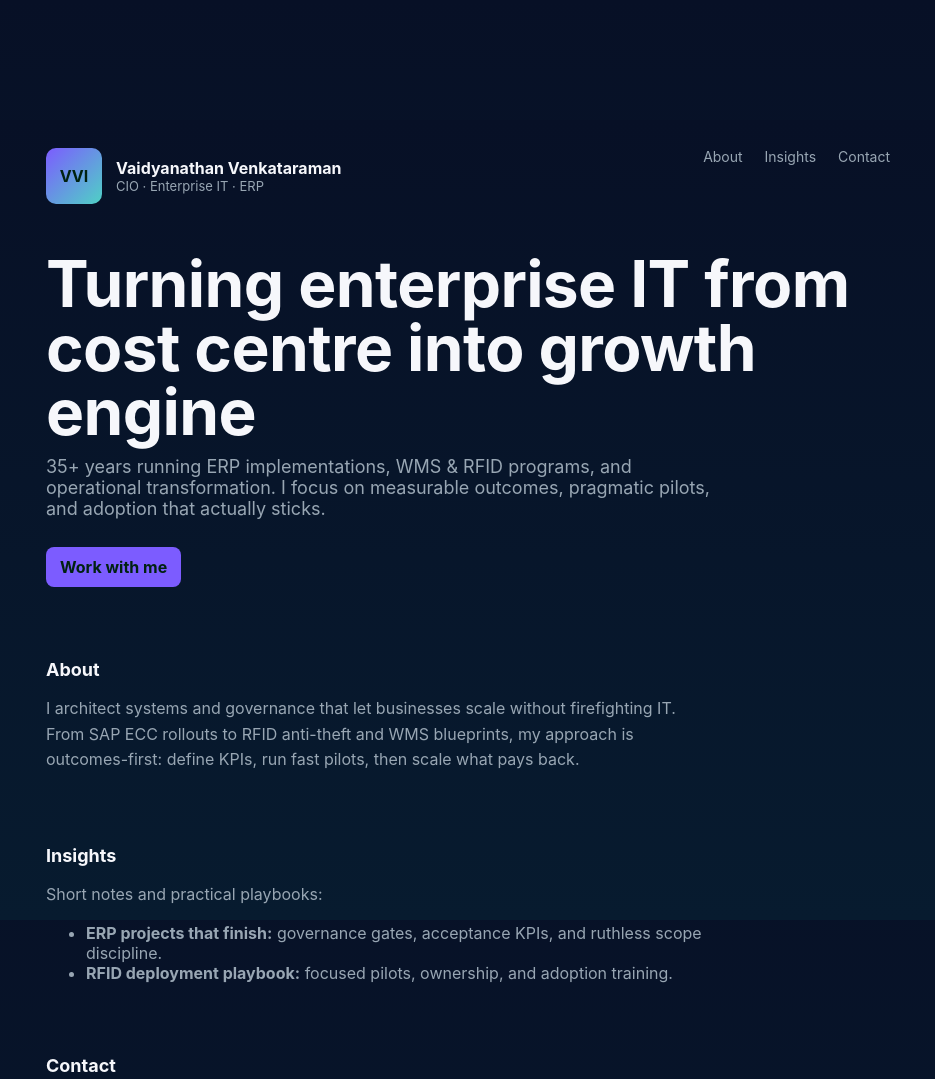
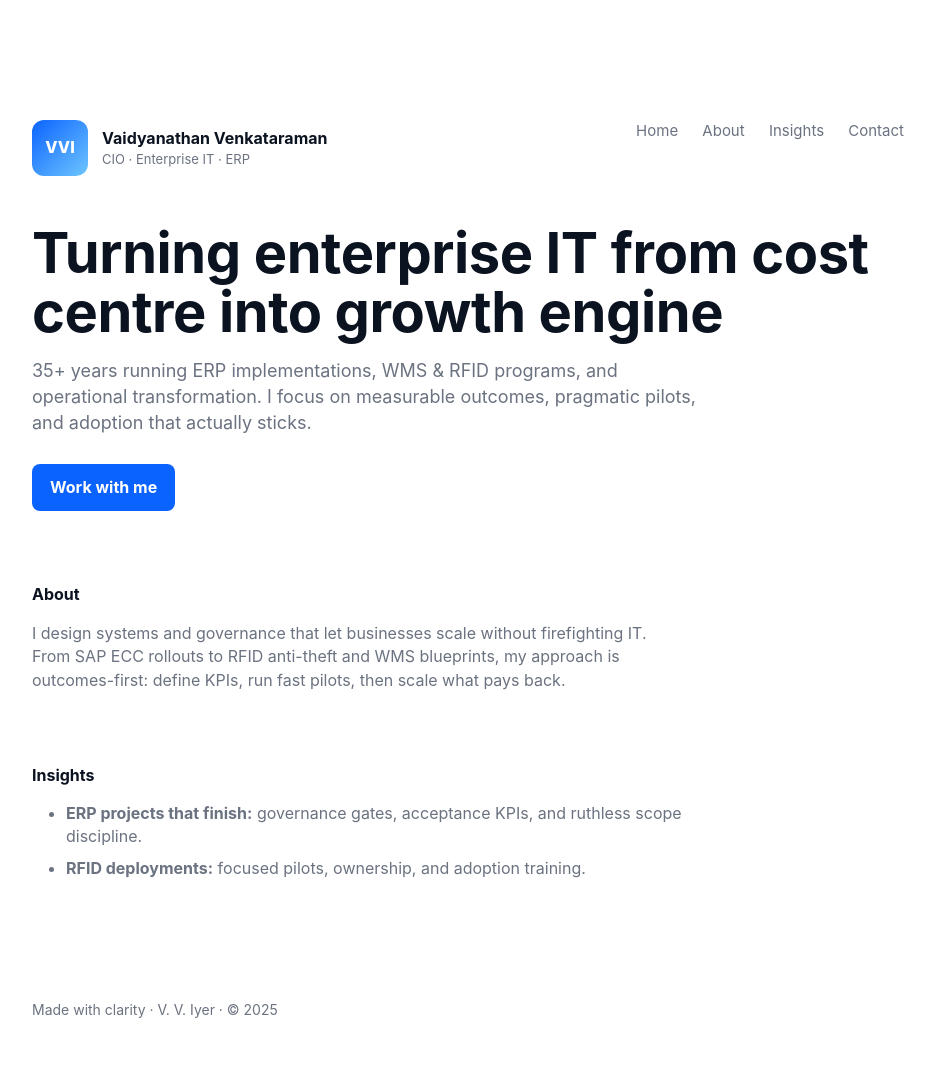
Before and after one commit to iyervv24/iyervv24.github.io, a plain HTML site: page index.html in a window 1280 px wide. Shown: the top 1079 px of the page, without its empty margins (172-1107 px from the left). Drawn offline with Linux system fonts and the light colour scheme.

Commit message:
varshaStyle

```diff
--- a/index.html
+++ b/index.html
@@ -1,111 +1,48 @@
 <!doctype html>
 <html lang="en">
-<head>
-<meta charset="utf-8" />
-<meta name="viewport" content="width=device-width,initial-scale=1" />
+<head><meta charset="utf-8"/><meta name="viewport" content="width=device-width,initial-scale=1"/>
 <title>V. V. Iyer — CIO</title>
-
-<!-- Simple, minimal CSS inspired by varsha.de -->
-<style>
-  :root{
-    --bg:#071026;
-    --text:#f6f7fb;
-    --muted:#98a6b3;
-    --accent:#7c5cff;
-    --maxw:900px;
-    font-family: Inter, system-ui, -apple-system, "Segoe UI", Roboto, "Helvetica Neue", Arial;
-  }
-  *{box-sizing:border-box}
-  html,body{height:100%;margin:0;background:linear-gradient(180deg,var(--bg), #071b2f);color:var(--text);-webkit-font-smoothing:antialiased}
-  a{color:inherit;text-decoration:none}
-  .wrap{max-width:var(--maxw);margin:120px auto;padding:28px}
-  /* header: small nav top-right */
-  header{display:flex;justify-content:space-between;align-items:flex-start;gap:16px}
-  .brand{display:flex;align-items:center;gap:14px}
-  .logo{width:56px;height:56px;border-radius:10px;background:linear-gradient(135deg,var(--accent),#4fd1c5);display:flex;align-items:center;justify-content:center;font-weight:700;color:#021}
-  nav{font-size:14px;color:var(--muted)}
-  nav a{margin-left:18px;color:var(--muted)}
-  /* hero: large name, left aligned, lots of whitespace */
-  .hero{margin-top:48px}
-  h1{font-size:64px;line-height:1;margin:0 0 12px 0;font-weight:700;letter-spacing:-0.6px}
-  p.lead{max-width:60ch;color:var(--muted);font-size:18px;margin:0 0 28px 0}
-  .cta{display:inline-block;padding:10px 14px;border-radius:8px;background:var(--accent);color:#021;font-weight:700}
-  /* sections minimal */
-  section{margin-top:72px}
-  .muted{color:var(--muted)}
-  .small{font-size:13px;color:var(--muted)}
-  footer{margin-top:120px;color:var(--muted);font-size:13px;text-align:left;padding-bottom:40px}
-  /* responsive */
-  @media (max-width:880px){
-    .wrap{margin:40px 18px;padding:18px}
-    h1{font-size:40px}
-    nav{display:none}
-  }
-</style>
+<link rel="icon" href="favicon.png">
+<link rel="stylesheet" href="style.css">
+<meta name="description" content="Vaidyanathan Venkataraman — CIO. Practical IT leadership in ERP, WMS, RFID and operations.">
 </head>
 <body>
   <div class="wrap">
     <header>
   <div class="brand" aria-hidden="true">
-        <div class="logo">VVI</div>
+    <div class="logo-badge">VVI</div>
     <div>
       <div style="font-weight:700">Vaidyanathan Venkataraman</div>
-          <div class="small">CIO · Enterprise IT · ERP</div>
+      <div class="muted" style="font-size:13px">CIO · Enterprise IT · ERP</div>
     </div>
   </div>
-
   <nav aria-label="Main navigation">
-        <a href="#about">About</a>
-        <a href="#insights">Insights</a>
-        <a href="#contact">Contact</a>
+    <a href="index.html">Home</a>
+    <a href="about.html">About</a>
+    <a href="insights.html">Insights</a>
+    <a href="contact.html">Contact</a>
   </nav>
 </header>
-
     <main class="hero" role="main" aria-labelledby="hero-title">
       <h1 id="hero-title">Turning enterprise IT from cost centre into growth engine</h1>
       <p class="lead">35+ years running ERP implementations, WMS & RFID programs, and operational transformation. I focus on measurable outcomes, pragmatic pilots, and adoption that actually sticks.</p>
-      <a class="cta" href="#contact">Work with me</a>
+      <a class="cta" href="contact.html">Work with me</a>
     </main>
 
     <section id="about" aria-labelledby="about-title">
-      <h2 id="about-title" style="font-size:18px;margin:0 0 8px 0">About</h2>
-      <p class="muted" style="max-width:65ch;line-height:1.6">
-        I architect systems and governance that let businesses scale without firefighting IT. From SAP ECC rollouts to RFID anti-theft and WMS blueprints, my approach is outcomes-first: define KPIs, run fast pilots, then scale what pays back.
-      </p>
+      <h2 id="about-title" style="font-size:16px;margin:48px 0 12px 0">About</h2>
+      <p class="muted">I design systems and governance that let businesses scale without firefighting IT. From SAP ECC rollouts to RFID anti-theft and WMS blueprints, my approach is outcomes-first: define KPIs, run fast pilots, then scale what pays back.</p>
     </section>
 
     <section id="insights" aria-labelledby="insights-title">
-      <h2 id="insights-title" style="font-size:18px;margin:36px 0 8px 0">Insights</h2>
-      <p class="muted" style="max-width:65ch;line-height:1.6">
-        Short notes and practical playbooks:
-      </p>
-      <ul class="muted" style="margin-top:12px;max-width:65ch">
+      <h2 id="insights-title" style="font-size:16px;margin:48px 0 12px 0">Insights</h2>
+      <ul class="muted" style="margin:0 0 0 18px;padding:0.2rem 0 0 1rem">
         <li><strong>ERP projects that finish:</strong> governance gates, acceptance KPIs, and ruthless scope discipline.</li>
-        <li><strong>RFID deployment playbook:</strong> focused pilots, ownership, and adoption training.</li>
+        <li style="margin-top:8px"><strong>RFID deployments:</strong> focused pilots, ownership, and adoption training.</li>
       </ul>
     </section>
 
-    <section id="contact" aria-labelledby="contact-title">
-      <h2 id="contact-title" style="font-size:18px;margin:36px 0 8px 0">Contact</h2>
-      <p class="muted">Advisory, transformation sprints, and speaking. Please include timeline & budget.</p>
-
-      <!-- simple form (replace FORM_ID with your Formspree ID) -->
-      <form action="https://formspree.io/f/FORM_ID" method="POST" style="margin-top:18px;max-width:65ch">
-        <div style="display:flex;gap:10px;flex-wrap:wrap">
-          <input name="name" placeholder="Your name" required style="flex:1;padding:12px;border-radius:8px;border:1px solid rgba(255,255,255,0.04);background:transparent;color:var(--text)">
-          <input name="email" type="email" placeholder="Email" required style="flex:1;padding:12px;border-radius:8px;border:1px solid rgba(255,255,255,0.04);background:transparent;color:var(--text)">
-        </div>
-        <div style="margin-top:12px">
-          <textarea name="message" placeholder="Brief: what problem? timeline? budget?" required style="width:100%;padding:12px;border-radius:8px;border:1px solid rgba(255,255,255,0.04);background:transparent;color:var(--text);min-height:120px"></textarea>
-        </div>
-        <input type="hidden" name="_redirect" value="https://iyervv24.github.io/thankyou.html" />
-        <div style="margin-top:12px"><button style="background:var(--accent);color:#021;border:none;padding:10px 14px;border-radius:8px;font-weight:700">Send</button></div>
-      </form>
-    </section>
-
-    <footer>
-      <div class="muted">Made with clarity · V. V. Iyer · © {YEAR}</div>
-    </footer>
+    <footer><div class="muted">Made with clarity · V. V. Iyer · © 2025</div></footer>
   </div>
 </body>
 </html>
--- a/style.css
+++ b/style.css
@@ -1,87 +1,32 @@
-:root {
+:root{
   --bg: #ffffff;
-  --text: #111111;
-  --muted: #666666;
-  --accent: #0066ff;
-  --maxw: 900px;
-  font-family: Inter, system-ui, -apple-system, "Segoe UI", Roboto, Arial, sans-serif;
+  --text: #0b1320;
+  --muted: #6b7280;
+  --accent: #0b63ff;
+  --maxw: 920px;
+  font-family: Inter, system-ui, -apple-system, 'Segoe UI', Roboto, 'Helvetica Neue', Arial, sans-serif;
 }
+*{box-sizing:border-box}
+html,body{height:100%;margin:0;background:var(--bg);color:var(--text);-webkit-font-smoothing:antialiased;line-height:1.45}
+a{color:var(--accent);text-decoration:none}
+a:hover{text-decoration:underline}
+.wrap{max-width:var(--maxw);margin:120px auto;padding:0 24px}
+header{display:flex;justify-content:space-between;align-items:flex-start}
+.brand{display:flex;align-items:center;gap:14px}
+.logo-badge{width:56px;height:56px;border-radius:12px;background:linear-gradient(135deg,var(--accent),#6ec6ff);display:inline-flex;align-items:center;justify-content:center;font-weight:800;color:#fff}
+nav{font-size:15px;color:var(--muted)}
+nav a{margin-left:20px;color:var(--muted)}
+.hero{margin-top:48px}
+h1{font-size:56px;line-height:1.05;margin:0 0 16px 0;font-weight:700;letter-spacing:-0.4px}
+.lead{font-size:18px;color:var(--muted);max-width:60ch;margin:0 0 28px 0}
+.cta{display:inline-block;padding:12px 18px;border-radius:8px;background:var(--accent);color:#fff;font-weight:700}
+section{margin-top:72px;max-width:65ch}
+.muted{color:var(--muted)}
+footer{margin-top:120px;color:var(--muted);font-size:14px; text-align:left;padding-bottom:40px}
 
-* { box-sizing: border-box; }
-
-html, body {
-  margin: 0;
-  padding: 0;
-  background: var(--bg);
-  color: var(--text);
-  -webkit-font-smoothing: antialiased;
+/* compact content layout on small screens */
+@media (max-width:820px){
+  .wrap{margin:40px 18px;padding:0}
+  h1{font-size:36px}
+  nav{display:none}
 }
-
-a { color: var(--accent); text-decoration: none; }
-a:hover { text-decoration: underline; }
-
-.wrap {
-  max-width: var(--maxw);
-  margin: 100px auto;
-  padding: 0 24px;
-}
-
-header {
-  display: flex;
-  justify-content: space-between;
-  align-items: flex-start;
-}
-
-.brand {
-  font-weight: 700;
-  font-size: 18px;
-}
-
-nav a {
-  margin-left: 24px;
-  color: var(--muted);
-  font-size: 15px;
-}
-
-h1 {
-  font-size: 56px;
-  font-weight: 700;
-  line-height: 1.1;
-  margin: 60px 0 20px 0;
-}
-
-p.lead {
-  font-size: 20px;
-  color: var(--muted);
-  margin: 0 0 32px 0;
-  max-width: 60ch;
-}
-
-.cta {
-  display: inline-block;
-  padding: 12px 20px;
-  border-radius: 6px;
-  background: var(--accent);
-  color: #fff;
-  font-weight: 600;
-}
-
-section {
-  margin-top: 80px;
-  max-width: 65ch;
-}
-
-footer {
-  margin-top: 120px;
-  font-size: 14px;
-  color: var(--muted);
-  text-align: left;
-  padding-bottom: 40px;
-}
-
-/* Responsive */
-@media (max-width: 800px) {
-  .wrap { margin: 40px 16px; }
-  nav { display: none; }
-  h1 { font-size: 36px; }
-}
```
Also changed, not shown: about.html (+26 -12 lines), contact.html (+29 -16 lines), insights.html (+26 -12 lines). Lines whose indentation alone changed are shown as unchanged.
